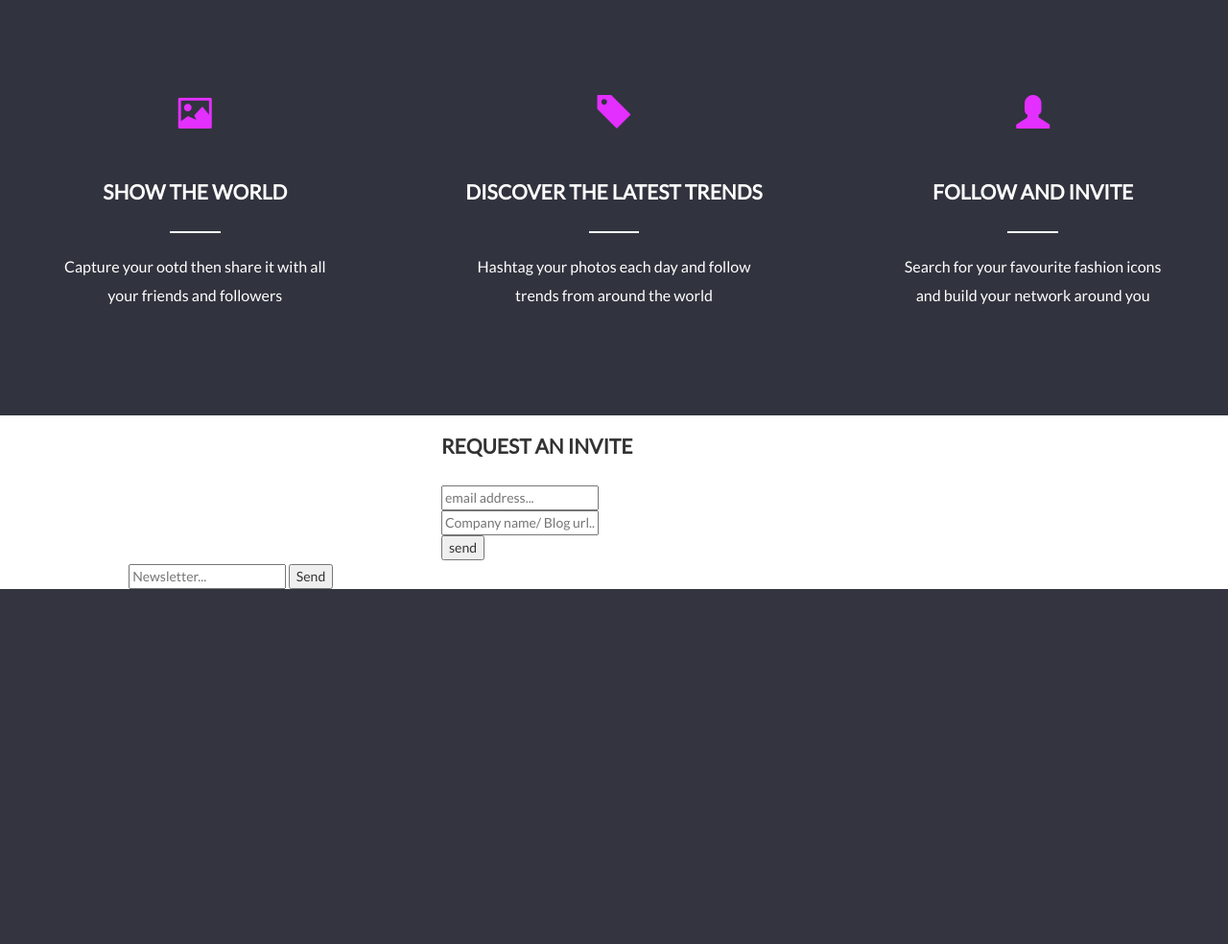
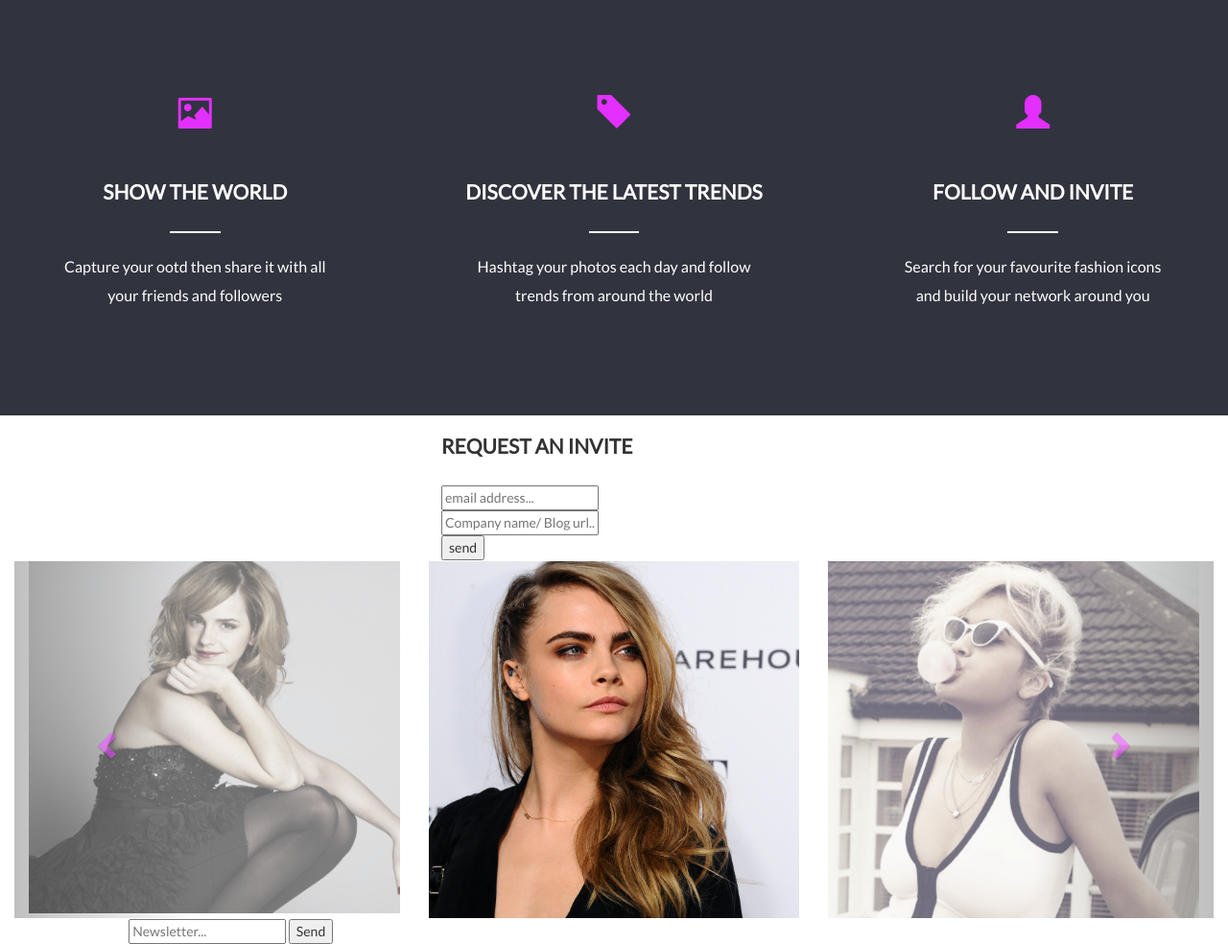
Before and after one commit to marta-marongiu/ootd, a PHP site: page /index-ootd.html in a window 1280 px wide. Shown: the part 1070-2054 px from the top of the page at 96% size. Before the commit the page ends 1684 px from the top, so only its background shows below. Run offline with PHP 8.4, Linux system fonts and the light colour scheme.

Commit message:
Slide show

```diff
--- a/index-ootd.html
+++ b/index-ootd.html
@@ -22,6 +22,30 @@
       <script src="https://oss.maxcdn.com/html5shiv/3.7.3/html5shiv.min.js"></script>
       <script src="https://oss.maxcdn.com/respond/1.4.2/respond.min.js"></script>
     <![endif]-->
+
+    <script >// Instantiate the Bootstrap carousel
+            $('#myCarousel').carousel({
+          interval: 10000
+        })
+
+        $('.carousel .item').each(function(){
+          var next = $(this).next();
+          if (!next.length) {
+            next = $(this).siblings(':first');
+          }
+          next.children(':first-child').clone().appendTo($(this));
+
+          if (next.next().length>0) {
+            next.next().children(':first-child').clone().appendTo($(this));
+          }
+          else {
+            $(this).siblings(':first').children(':first-child').clone().appendTo($(this));
+          }
+        });
+    </script>
+
+
+
   </head>
 
 <body>
@@ -117,22 +141,82 @@
     </section>
 
     <section><!--container con h2--><!--container-fluid con 3 colonne da 4 (slideshow)-->
-        <div class="container">
+
+
+
+<div class="container-fluid">
   <div class="row">
-                <div class="col-xs-12"></div>
+    <div class="col-md-12">
+      <div class="carousel slide multi-item-carousel" id="theCarousel">
+        <div class="carousel-inner">
+          <div class="item active">
+            <div class="col-sm-4 col-xs-12 hidden-xs">
+            	<a href="#1">
+            		<img src="img/emma.jpg" class="img-responsive lateral"></a>
+            </div>
+            <div class="col-sm-4 col-xs-12">
+            	<a href="#1">
+            		<img src="img/cara.jpg" class="img-responsive">
+            	</a>
+            </div>
+              <div class="col-sm-4 col-xs-12 hidden-xs">
+            	<a href="#1">
+            		<img src="img/rita.jpg" class="img-responsive lateral">
+            	</a>
             </div>
           </div>
-        <div class="container-fluid">
-            <div class="row-fluid">
-                <div class="col-xs-4">
+          <div class="item">
+            <div class="col-sm-4 col-xs-12 hidden-xs">
+            	<a href="#1">
+            		<img src="img/cara.jpg" class="img-responsive lateral">
+            	</a>
             </div>
-                <div class="col-xs-4">
+              <div class="col-sm-4 col-xs-12">
+            	<a href="#1">
+            		<img src="img/rita.jpg" class="img-responsive">
+            	</a>
             </div>
-                <div class="col-xs-4">
+              <div class="col-sm-4 col-xs-12 hidden-xs">
+            	<a href="#1">
+            		<img src="img/emma.jpg" class="img-responsive lateral">
+            	</a>
+            </div>
+          </div>
+          <div class="item">
+             <div class="col-sm-4 col-xs-12 hidden-xs">
+            	<a href="#1">
+            		<img src="img/rita.jpg" class="img-responsive lateral">
+            	</a>
+            </div>
+              <div class="col-sm-4 col-xs-12">
+            	<a href="#1">
+            		<img src="img/emma.jpg" class="img-responsive">
+            	</a>
+            </div>
+              <div class="col-sm-4 col-xs-12 hidden-xs">
+            	<a href="#1">
+            		<img src="img/cara.jpg" class="img-responsive lateral">
+            	</a>
+            </div>
+          </div>
+
+        </div>
+        <a class="left carousel-control" href="#theCarousel" data-slide="prev"><i class="glyphicon glyphicon-chevron-left"></i></a>
+        <a class="right carousel-control" href="#theCarousel" data-slide="next"><i class="glyphicon glyphicon-chevron-right"></i></a>
       </div>
     </div>
   </div>
-    </section>
+</div>
+
+
+
+
+
+
+
+
+
+
 
     <section><!--container con icona, h2 e p -->
         <div class="container">
--- a/theme-ootd.css
+++ b/theme-ootd.css
@@ -118,3 +118,83 @@ header .logo {
 	padding: 50px 0;
 
 }
+
+
+
+
+.multi-item-carousel{
+  .carousel-inner{
+    > .item{
+      transition: 500ms ease-in-out left;
+    }
+    .active{
+      &.left{
+        left:-33%;
+      }
+      &.right{
+        left:33%;
+      }
+    }
+    .next{
+      left: 33%;
+    }
+    .prev{
+      left: -33%;
+    }
+    @media all and (transform-3d), (-webkit-transform-3d) {
+      > .item{
+        // use your favourite prefixer here
+        transition: 500ms ease-in-out all;
+        backface-visibility: visible;
+        transform: none!important;
+      }
+    }
+  }
+  .carouse-control{
+    &.left, &.right{
+      background-image: none;
+    }
+  }
+}
+
+// non-related styling:
+
+
+.multi-item-carousel .carousel-inner > .item {
+  -webkit-transition: 500ms ease-in-out left;
+  transition: 500ms ease-in-out left;
+}
+.multi-item-carousel .carousel-inner .active.left {
+  left: -33%;
+}
+.multi-item-carousel .carousel-inner .active.right {
+  left: 33%;
+}
+.multi-item-carousel .carousel-inner .next {
+  left: 33%;
+}
+.multi-item-carousel .carousel-inner .prev {
+  left: -33%;
+}
+@media all and (transform-3d), (-webkit-transform-3d) {
+  .multi-item-carousel .carousel-inner > .item {
+    -webkit-transition: 500ms ease-in-out all;
+    transition: 500ms ease-in-out all;
+    -webkit-backface-visibility: visible;
+            backface-visibility: visible;
+    -webkit-transform: none!important;
+            transform: none!important;
+  }
+}
+.multi-item-carousel .carouse-control.left,
+.multi-item-carousel .carouse-control.right {
+  background-image: none;
+}
+
+
+.lateral {
+	filter: contrast(40%) brightness(140%) grayscale(60%);
+
+
+
+}
```
Also changed, not shown: img/cara.jpg, img/emma.jpg, img/rita.jpg. Lines whose indentation alone changed are shown as unchanged.
